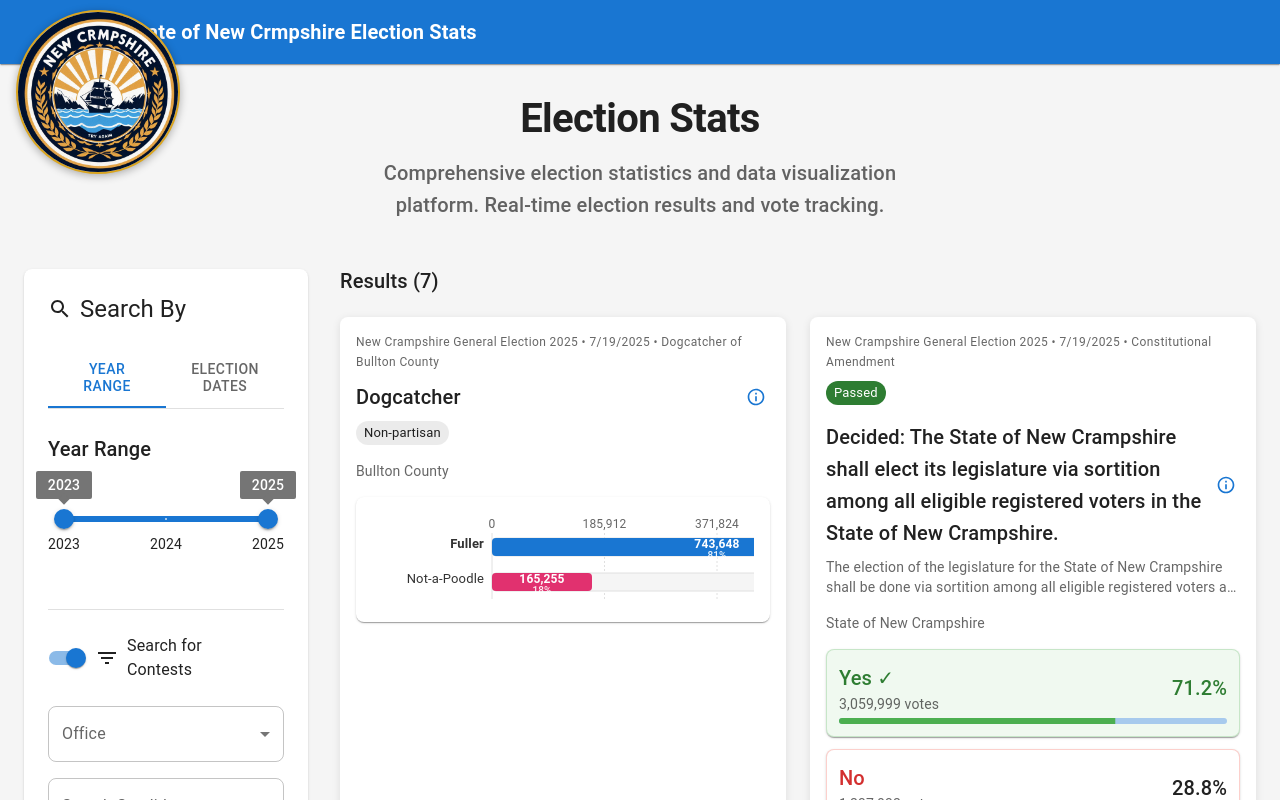
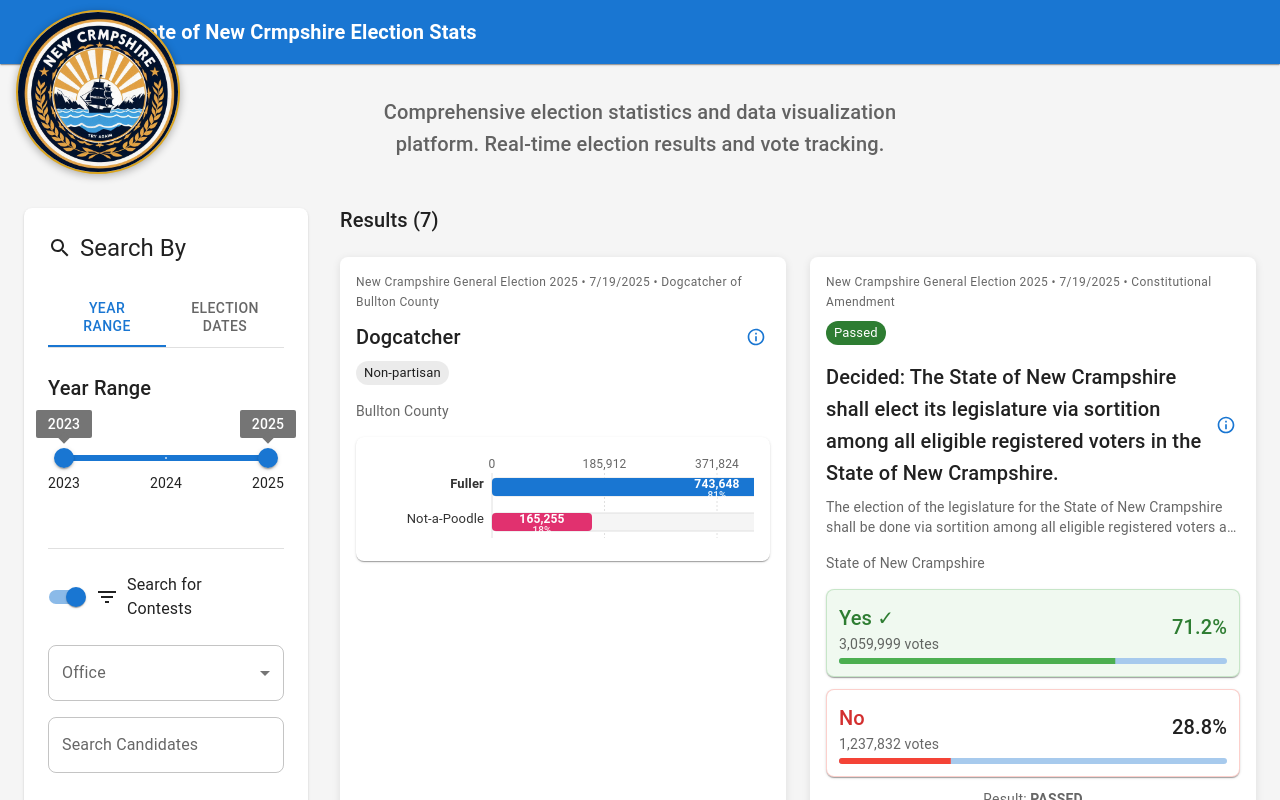
Before and after one commit to bryanlandia/election-stats-demo, a Next.js app: page / in a window 1280 px wide. Shown: the top 800 px of the page. Built offline with nearby package versions, Linux system fonts and the light colour scheme.

Commit message:
remove redundant main Eleciton Stats

```diff
--- a/src/app/page.tsx
+++ b/src/app/page.tsx
@@ -578,9 +578,6 @@ export default function HomePage() {
           mb: 6,
         }}
       >
-        <Typography variant="h1" component="h1" gutterBottom>
-          Election Stats
-        </Typography>
         <Typography
           variant="h6"
           sx={{
```
